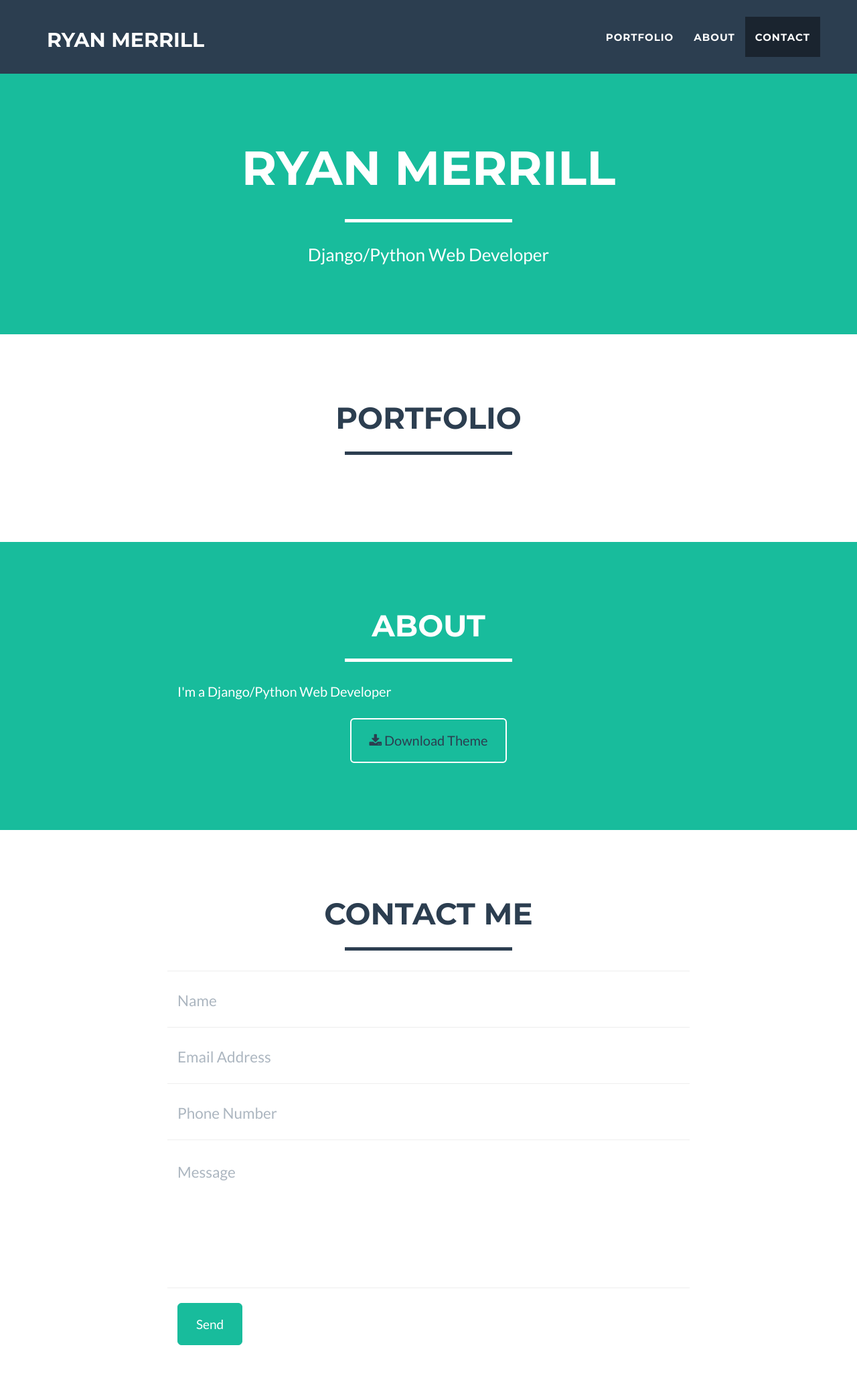
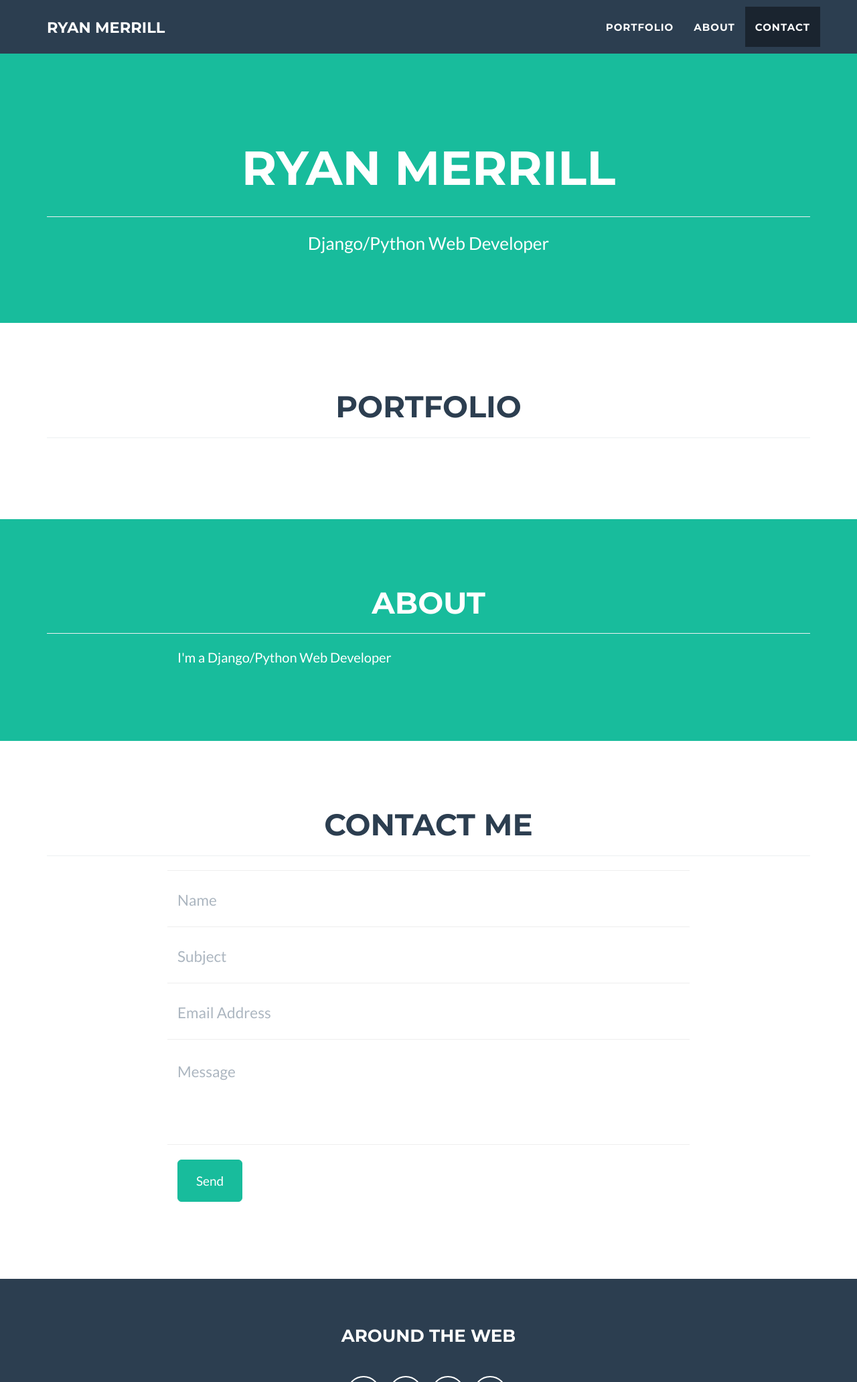
Before and after one commit to azuretower/landing_page, a Django app: page / in a window 1280 px wide. Shown: the top 2063 px of the page at 67% size. Run offline with Django 3.2, Linux system fonts and the light colour scheme; some libraries are stand-ins or nearby versions.

Commit message:
removed star divider

```diff
--- a/main/templates/index.html
+++ b/main/templates/index.html
@@ -36,7 +36,7 @@
 <body id="page-top" class="index">
 
     <!-- Navigation -->
-    <nav class="navbar navbar-default navbar-fixed-top">
+    <nav class="navbar navbar-default navbar-fixed-top navbar-shrink">
         <div class="container">
             <!-- Brand and toggle get grouped for better mobile display -->
             <div class="navbar-header page-scroll">
@@ -55,13 +55,13 @@
                     <li class="hidden">
                         <a href="#page-top"></a>
                     </li>
-                    <li class="page-scroll">
+                    <li class="">
                         <a href="#portfolio">Portfolio</a>
                     </li>
-                    <li class="page-scroll">
+                    <li class="">
                         <a href="#about">About</a>
                     </li>
-                    <li class="page-scroll">
+                    <li class="">
                         <a href="#contact">Contact</a>
                     </li>
                 </ul>
@@ -79,7 +79,7 @@
                     {# <img class="img-responsive" src="{% static 'img/profile.png' %}" alt=""> #}
                     <div class="intro-text">
                         <span class="name">Ryan Merrill</span>
-                        <hr class="star-light">
+                        <hr class="">
                         <span class="skills">Django/Python Web Developer</span>
                     </div>
                 </div>
@@ -93,7 +93,7 @@
             <div class="row">
                 <div class="col-lg-12 text-center text-intro">
                     <h2>Portfolio</h2>
-                    <hr class="star-primary">
+                    <hr class="">
                 </div>
             </div>
             <!--<div class="row">
@@ -167,7 +167,7 @@
             <div class="row">
                 <div class="col-lg-12 text-center">
                     <h2>About</h2>
-                    <hr class="star-light">
+                    <hr class="">
                 </div>
             </div>
             <div class="row">
@@ -176,12 +176,12 @@
                 </div>
                 <div class="col-lg-4">
                     <p></p>
-                </div>
-                <div class="col-lg-8 col-lg-offset-2 text-center">
-                    <a href="#" class="btn btn-lg btn-outline">
-                        <i class="fa fa-download"></i> Download Theme
-                    </a>
-                </div>
+                {# </div> #}
+                {# <div class="col-lg-8 col-lg-offset-2 text-center"> #}
+                    {# <a href="#" class="btn btn-lg btn-outline"> #}
+                        {# <i class="fa fa-download"></i> Download Theme #}
+                    {# </a> #}
+                {# </div> #}
             </div>
         </div>
     </section>
@@ -192,7 +192,7 @@
             <div class="row">
                 <div class="col-lg-12 text-center">
                     <h2>Contact Me</h2>
-                    <hr class="star-primary">
+                    <hr class="">
                 </div>
             </div>
             <div class="row">
@@ -209,6 +209,13 @@
                         </div>
                         <div class="row control-group">
                             <div class="form-group col-xs-12 floating-label-form-group controls">
+                                <label>Subject</label>
+                                <input type="text" class="form-control" placeholder="Subject" id="subject">
+                                <p class="help-block text-danger"></p>
+                            </div>
+                        </div>
+                        <div class="row control-group">
+                            <div class="form-group col-xs-12 floating-label-form-group controls">
                                 <label>Email Address</label>
                                 <input type="email" class="form-control" placeholder="Email Address" id="email" required data-validation-required-message="Please enter your email address.">
                                 <p class="help-block text-danger"></p>
@@ -216,15 +223,8 @@
                         </div>
                         <div class="row control-group">
                             <div class="form-group col-xs-12 floating-label-form-group controls">
-                                <label>Phone Number</label>
-                                <input type="tel" class="form-control" placeholder="Phone Number" id="phone" required data-validation-required-message="Please enter your phone number.">
-                                <p class="help-block text-danger"></p>
-                            </div>
-                        </div>
-                        <div class="row control-group">
-                            <div class="form-group col-xs-12 floating-label-form-group controls">
                                 <label>Message</label>
-                                <textarea rows="5" class="form-control" placeholder="Message" id="message" required data-validation-required-message="Please enter a message."></textarea>
+                                <textarea rows="3" class="form-control" placeholder="Message" id="message" required data-validation-required-message="Please enter a message."></textarea>
                                 <p class="help-block text-danger"></p>
                             </div>
                         </div>
@@ -254,6 +254,9 @@
                         <h3>Around the Web</h3>
                         <ul class="list-inline">
                             <li>
+                                <a href="https://www.linkedin.com/in/ryancmerrill" class="btn-social btn-outline"><i class="fa fa-fw fa-github"></i></a>
+                            </li>
+                            <li>
                                 <a href="https://www.facebook.com/ryan.merrill.7" class="btn-social btn-outline"><i class="fa fa-fw fa-facebook"></i></a>
                             </li>
                             <li>
@@ -261,9 +264,6 @@
                             </li>
                             <li>
                                 <a href="https://www.linkedin.com/in/ryancmerrill" class="btn-social btn-outline"><i class="fa fa-fw fa-linkedin"></i></a>
-                            </li>
-                            <li>
-                                <a href="https://www.linkedin.com/in/ryancmerrill" class="btn-social btn-outline"><i class="fa fa-fw fa-github"></i></a>
                             </li>
                         </ul>
                     </div>
@@ -525,7 +525,7 @@
     <!-- Plugin JavaScript -->
     <script src="http://cdnjs.cloudflare.com/ajax/libs/jquery-easing/1.3/jquery.easing.min.js"></script>
     <script src="{% static 'js/classie.js' %}"></script>
-    <script src="{% static 'js/cbpAnimatedHeader.js' %}"></script>
+    {#<script src="{% static 'js/cbpAnimatedHeader.js' %}"></script>#}
 
     <!-- Contact Form JavaScript -->
     <script src="{% static 'js/jqBootstrapValidation.js' %}"></script>
```
